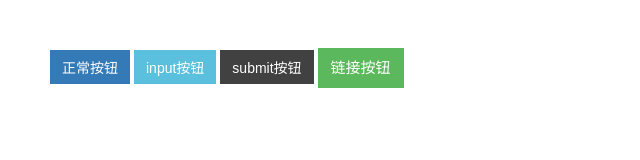
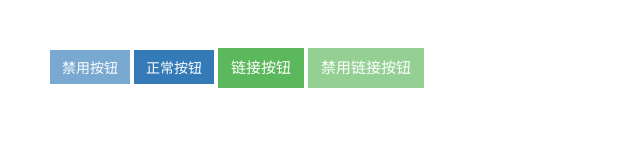
Before and after one commit to liujingshi/RequisiteUI, a plain HTML site: page index.html in a window 1280 px wide. Shown: the whole page, without its empty margins (0-640 px from the left). Drawn offline with Linux system fonts and the light colour scheme.

Commit message:
update button

```diff
--- a/RequisiteUI/css/RequisiteUI.css
+++ b/RequisiteUI/css/RequisiteUI.css
@@ -102,7 +102,9 @@ details > section {padding: 10px 10px 10px 10px;}
 
 .rui-btn, button {padding:7px 12px;font-size:14px;color: #FFFFFF; background-color: #337AB7;border:none;border-radius:0;cursor: pointer;outline: none;text-decoration: none; -webkit-transition:border .25s linear,color .25s linear,background-color .25s linear;transition:border .25s linear,color .25s linear,background-color .25s linear;}
 .rui-btn:hover, .rui-btn:focus, button:hover, button:focus {background-color:#286090;}
+.rui-btn:disabled, button:disabled, .rui-btn-disabled {opacity: .65; pointer-events: none; cursor: not-allowed;}
 input[type="button"], input[type="submit"] {padding:7px 12px;font-size:14px;border:none;border-radius:0;cursor: pointer;outline: none;-webkit-transition:border .25s linear,color .25s linear,background-color .25s linear;transition:border .25s linear,color .25s linear,background-color .25s linear;}
+input[type="button"]:disabled, input[type="submit"]:disabled {opacity: .65; pointer-events: none; cursor: not-allowed;}
 .rui-btn-sm {padding:5px 12px; font-size: 13px;}
 .rui-btn-lg {padding:12px 13px; font-size: 15px;}
 .rui-btn-blue {color: #FFFFFF; background-color: #337AB7;}
--- a/RequisiteUI/js/Requisite.js
+++ b/RequisiteUI/js/Requisite.js
@@ -3,3 +3,6 @@
  * @author: 刘叔
  * @host: requisiteui.com
  */
+
+
+/* 按钮 -- Start */
--- a/index.html
+++ b/index.html
@@ -10,10 +10,10 @@
 
 <body>
     <main style="margin-top: 50px; margin-left: 50px;">
+        <button disabled>禁用按钮</button>
         <button>正常按钮</button>
-        <input class="rui-btn-skyblue rui-btn-lg" type="button" value="input按钮">
-        <input class="rui-btn-black rui-btn-sm" type="submit" value="submit按钮">
-        <a href="#" class="rui-btn rui-btn-green rui-btn-lg">链接按钮</a>
+        <a href="javascript:alert('h');" class="rui-btn rui-btn-green rui-btn-lg">链接按钮</a>
+        <a href="javascript:alert('h');" class="rui-btn rui-btn-green rui-btn-lg rui-btn-disabled">禁用链接按钮</a>
     </main>
 </body>
 <script src="RequisiteUI/common/jquery-3.3.1.min.js"></script>
```
Also changed, not shown: 1 other file.
